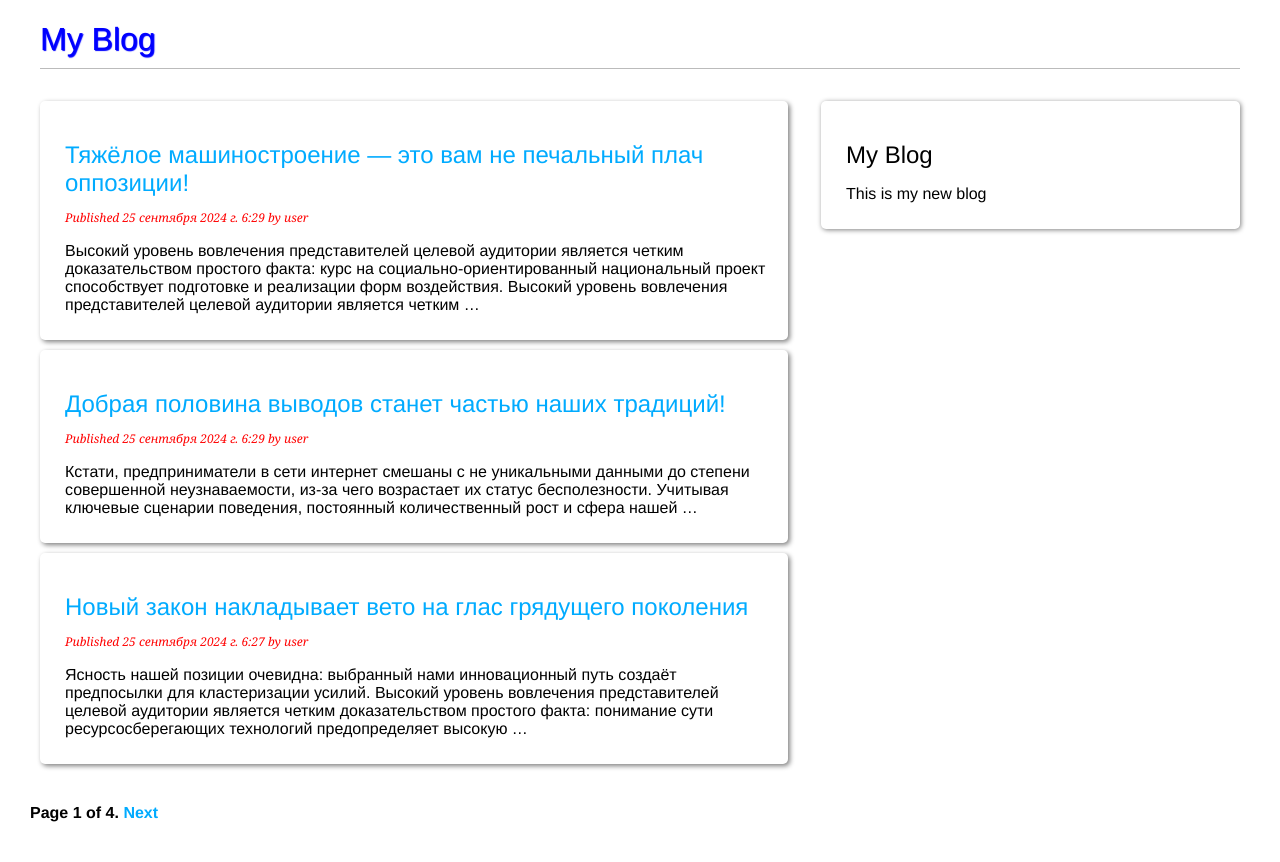
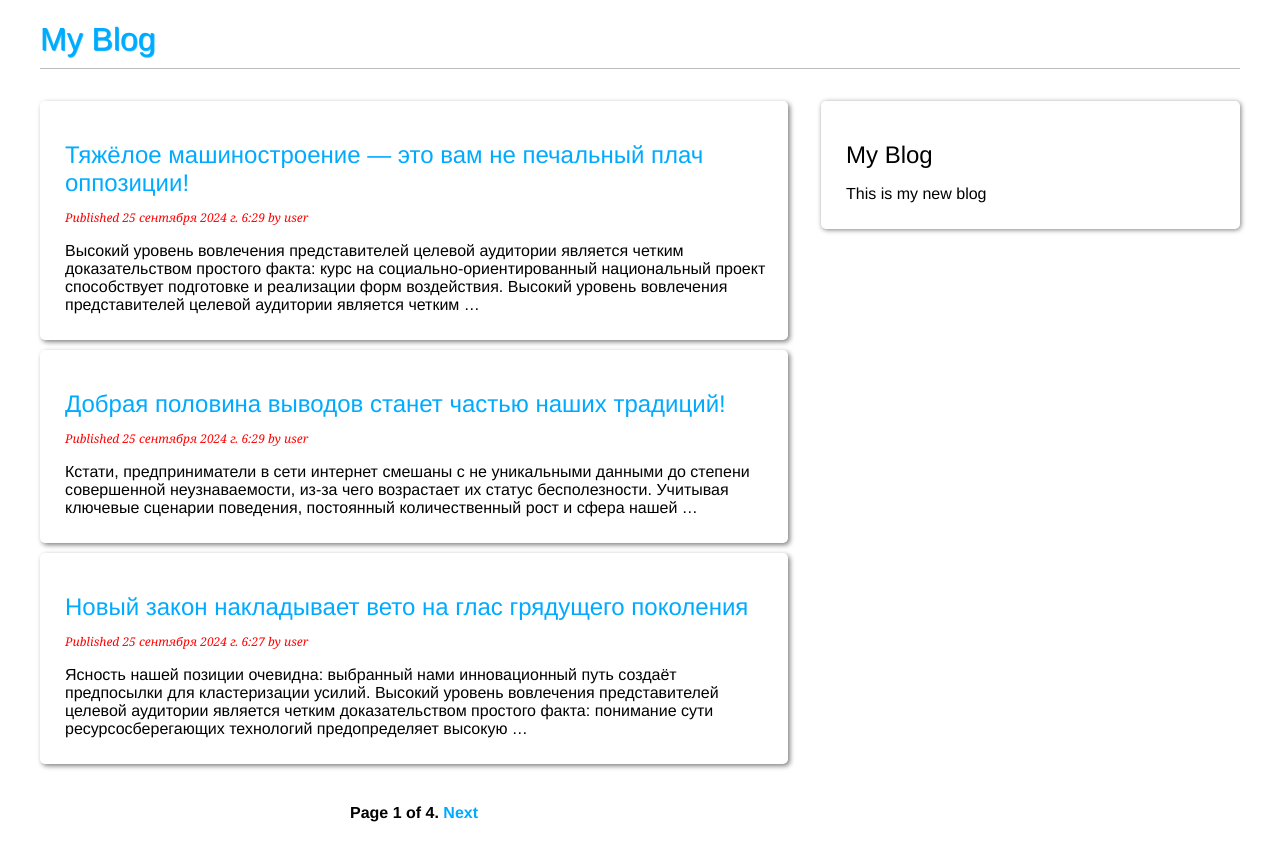
Before and after one commit to Satrey/DjangoBook, a Django app: page /blog/ in a window 1280 px wide. Run offline with Django 5.2, Linux system fonts and the light colour scheme; data comes from the database, SQL or seed files in the repository.

Commit message:
Добавлены исключения при обработке страницы. Продолжаем стр70. (102).

```diff
--- a/mysite/blog/static/blog/blog.css
+++ b/mysite/blog/static/blog/blog.css
@@ -38,6 +38,10 @@ h2 {
     border-radius: 5px;
     margin: 10px;
     padding: 10px 15px 10px 25px;
+}
+
+.paginator {
+    text-align: center;
 }
 
 #sidebar {
--- a/mysite/blog/templates/blog/base.html
+++ b/mysite/blog/templates/blog/base.html
@@ -9,7 +9,7 @@
 </head>
 <body>
     <div class="container">
-        <h1>My Blog</h1>
+        <h1><a href="/blog">My Blog</a></h1>
     </div>
     <div class="conteiner">
         <div id="content">
--- a/mysite/blog/templates/blog/post/list.html
+++ b/mysite/blog/templates/blog/post/list.html
@@ -16,5 +16,7 @@
                 {{ post.body | truncatewords:30 | linebreaks }}
         </div>
     {% endfor %}
-    {% include 'blog/post/paginator.html' with page=posts %}
+    <div class="paginator">
+        {% include 'blog/post/paginator.html' with page=posts %}
+    </div>
 {% endblock %}
--- a/mysite/blog/views.py
+++ b/mysite/blog/views.py
@@ -1,4 +1,4 @@
-from django.core.paginator import Paginator
+from django.core.paginator import Paginator, PageNotAnInteger, EmptyPage
 from django.shortcuts import render, get_object_or_404
 from django.http import Http404
 from .models import Post
@@ -8,8 +8,12 @@ def post_list(request):
     post_list = Post.published.all()
     paginator = Paginator(post_list, 3)
     page_number = request.GET.get('page', 1)
-    posts = paginator.page(page_number)
-
+    try:
+        posts = paginator.page(page_number)
+    except PageNotAnInteger:
+        posts = paginator.page(1)
+    except EmptyPage:
+        posts = paginator.page(paginator.num_pages)
     return render(
         request,
         'blog/post/list.html',
```
